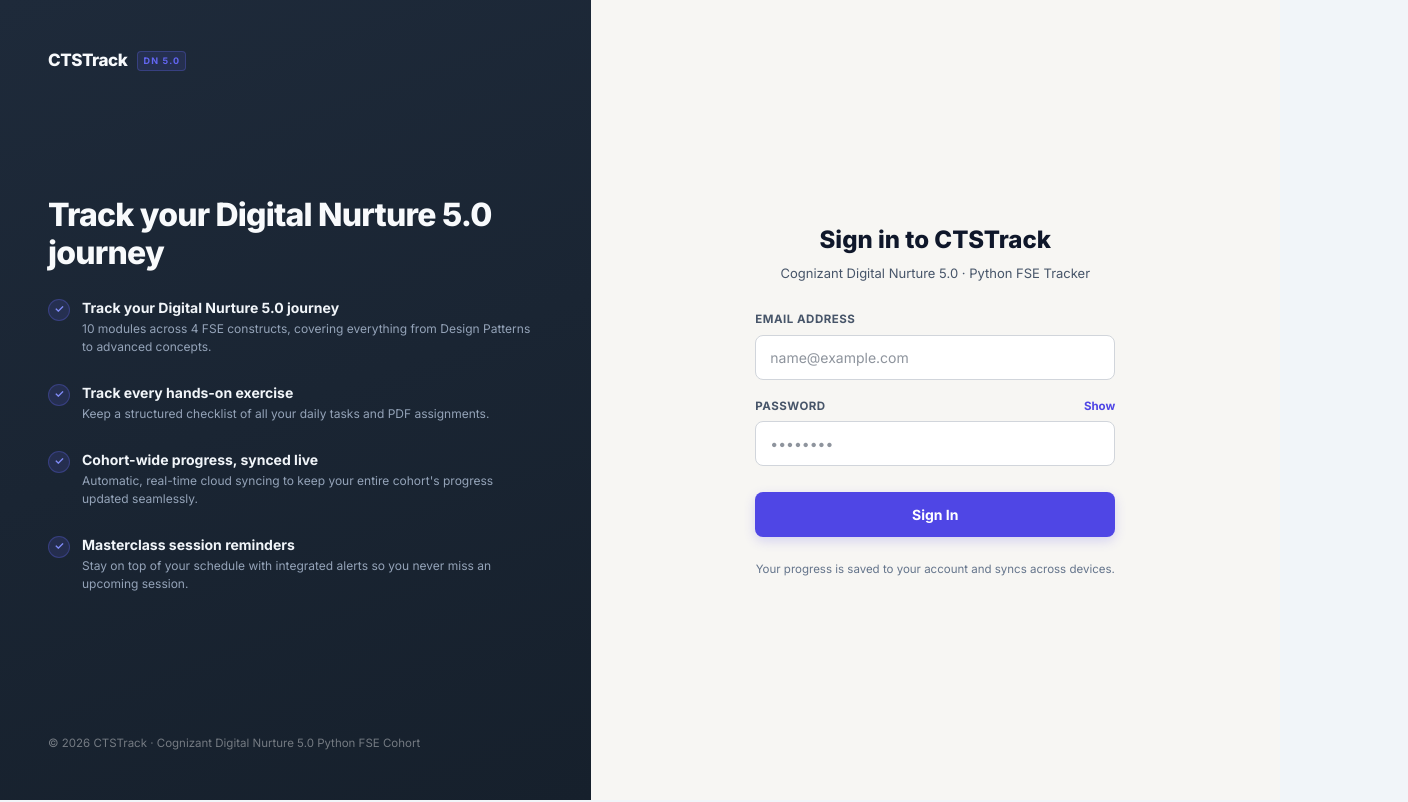
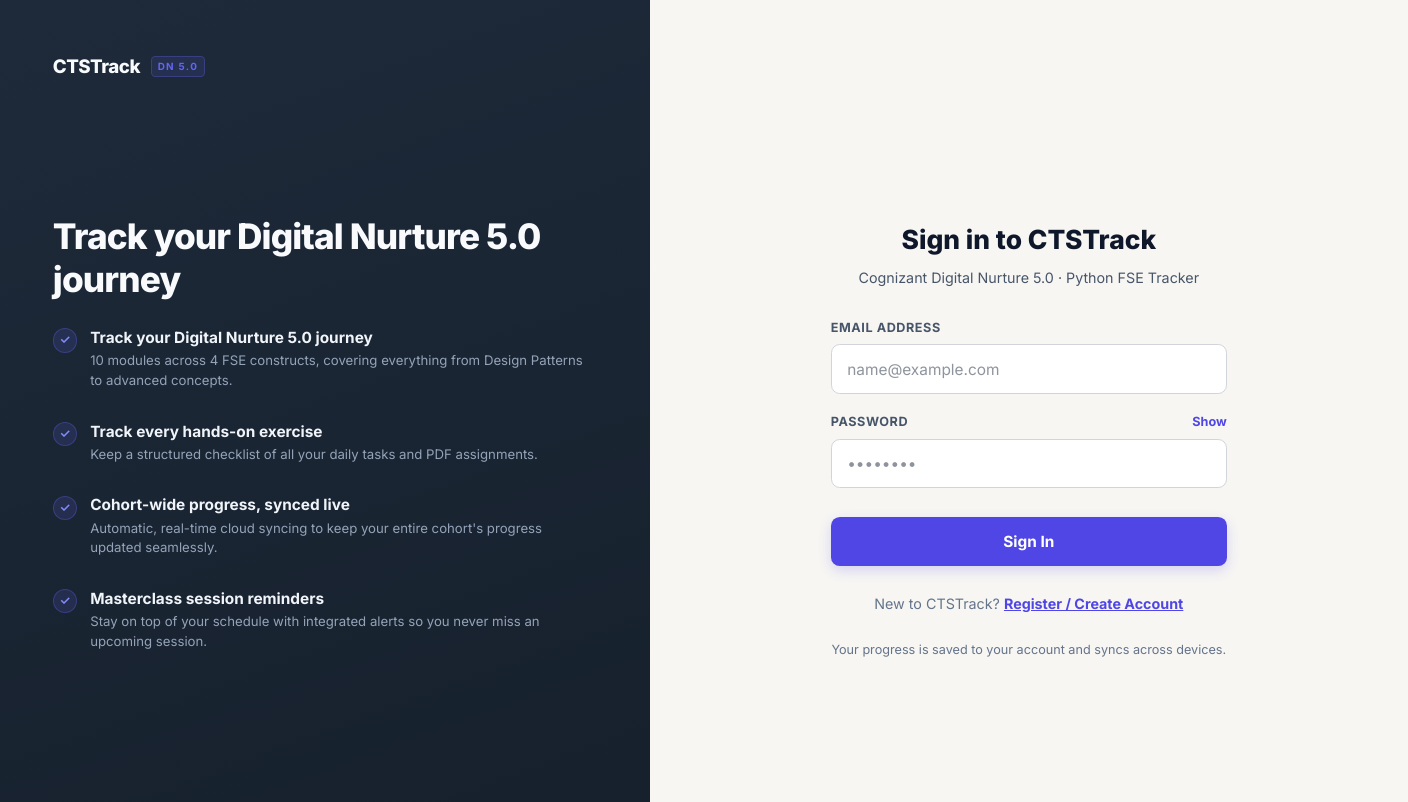
Before and after one commit to yashvanthbalaji/cognizant-deepskilling-tracker, a React (Vite) app: page / in a window 1280 px wide. Shown: the top 802 px of the page, 1408 px wide, since content can reach past the window. Built offline with nearby package versions, Linux system fonts and the light colour scheme; no server answers.

Commit message:
Fix : fix login page , dashboard , pdf , ui

```diff
--- a/src/components/Login.jsx
+++ b/src/components/Login.jsx
@@ -1,5 +1,5 @@
 import { useState } from "react";
-import { signInWithEmailAndPassword } from "firebase/auth";
+import { signInWithEmailAndPassword, createUserWithEmailAndPassword } from "firebase/auth";
 import { auth } from "../firebase";
 
 export default function Login() {
@@ -8,6 +8,7 @@
   const [showPassword, setShowPassword] = useState(false);
   const [error, setError] = useState("");
   const [loading, setLoading] = useState(false);
+  const [isSignUp, setIsSignUp] = useState(false);
 
   const handleSubmit = async (e) => {
     e.preventDefault();
@@ -19,14 +20,28 @@
     setLoading(true);
 
     try {
-      await signInWithEmailAndPassword(auth, email, password);
+      if (isSignUp) {
+        await createUserWithEmailAndPassword(auth, email, password);
+      } else {
+        await signInWithEmailAndPassword(auth, email, password);
+      }
     } catch (err) {
       console.error(err);
       let errMsg = "Authentication failed. Please try again.";
-      if (err.code === "auth/user-not-found" || err.code === "auth/wrong-password" || err.code === "auth/invalid-credential") {
-        errMsg = "Invalid email or password.";
-      } else if (err.code === "auth/invalid-email") {
-        errMsg = "Please enter a valid email address.";
+      if (isSignUp) {
+        if (err.code === "auth/email-already-in-use") {
+          errMsg = "This email is already registered. Please sign in instead.";
+        } else if (err.code === "auth/weak-password") {
+          errMsg = "Password should be at least 6 characters.";
+        } else if (err.code === "auth/invalid-email") {
+          errMsg = "Please enter a valid email address.";
+        }
+      } else {
+        if (err.code === "auth/user-not-found" || err.code === "auth/wrong-password" || err.code === "auth/invalid-credential") {
+          errMsg = "Invalid email or password.";
+        } else if (err.code === "auth/invalid-email") {
+          errMsg = "Please enter a valid email address.";
+        }
       }
       setError(errMsg);
     } finally {
@@ -224,15 +239,15 @@
           </div>
         </div>
 
-        {/* RIGHT COLUMN — Sign-in Action */}
+        {/* RIGHT COLUMN — Sign-in / Sign-up Action */}
         <div className="right-col">
           <div style={{ width: "100%", maxWidth: 360 }}>
             <div style={{ textAlign: "center", marginBottom: 28 }}>
               <h2 style={{ fontSize: 24, fontWeight: 800, color: "#0F172A", margin: "0 0 6px" }}>
-                Sign in to CTSTrack
+                {isSignUp ? "Register for CTSTrack" : "Sign in to CTSTrack"}
               </h2>
               <p style={{ fontSize: 13, color: "#475569", margin: 0 }}>
-                Cognizant Digital Nurture 5.0 · Python FSE Tracker
+                {isSignUp ? "Create a new account for Digital Nurture 5.0" : "Cognizant Digital Nurture 5.0 · Python FSE Tracker"}
               </p>
             </div>
 
@@ -329,13 +344,35 @@
                 {loading ? (
                   <>
                     <div style={{ width: 16, height: 16, border: "2px solid rgba(255,255,255,0.2)", borderTop: "2px solid #fff", borderRadius: "50%", animation: "spin 0.6s linear infinite" }} />
-                    Signing in...
+                    {isSignUp ? "Registering..." : "Signing in..."}
                   </>
                 ) : (
-                  "Sign In"
+                  isSignUp ? "Register & Sign Up" : "Sign In"
                 )}
               </button>
             </form>
+
+            <div style={{ marginTop: 24, textAlign: "center", fontSize: 13, color: "#64748B" }}>
+              {isSignUp ? "Already have an account?" : "New to CTSTrack?"}{" "}
+              <button
+                type="button"
+                onClick={() => {
+                  setIsSignUp(!isSignUp);
+                  setError("");
+                }}
+                style={{
+                  background: "none",
+                  border: "none",
+                  color: "#4F46E5",
+                  fontWeight: 700,
+                  cursor: "pointer",
+                  padding: 0,
+                  textDecoration: "underline"
+                }}
+              >
+                {isSignUp ? "Sign In" : "Register / Create Account"}
+              </button>
+            </div>
 
             <p style={{ fontSize: 11.5, color: "#64748B", lineHeight: 1.5, marginTop: 24, textAlign: "center" }}>
               Your progress is saved to your account and syncs across devices.
--- a/src/components/StudyPlan.jsx
+++ b/src/components/StudyPlan.jsx
@@ -569,14 +569,14 @@
                     outline: "none",
                   }}
                 >
-                  🧘 {focusActive ? `${formatFocusTime(focusTimeLeft)}` : "FocusmMode"}
+                  🧘 {focusActive ? `${formatFocusTime(focusTimeLeft)}` : "Focus Mode"}
                 </button>
 
                 {showFocusTimer && (
                   <div style={{
                     position: "absolute",
                     top: "calc(100% + 8px)",
-                    left: 0,
+                    right: 0,
                     background: "#fff",
                     color: "#1E293B",
                     borderRadius: 12,
--- a/src/index.css
+++ b/src/index.css
@@ -1,4 +1,4 @@
 @import "tailwindcss";
 
 *, *::before, *::after { box-sizing: border-box; }
-body { margin: 0; padding: 0; background: #F1F5F9; }
+body { margin: 0; padding: 0; background: #F1F5F9; zoom: 1.1; }
```
